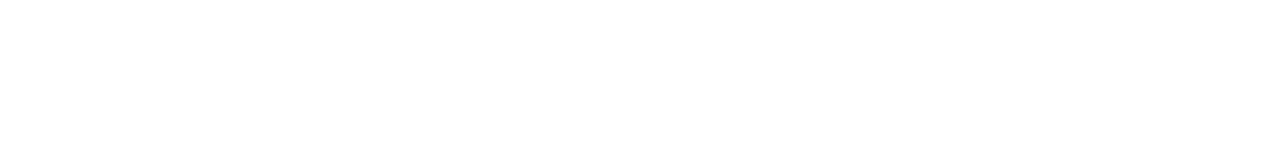
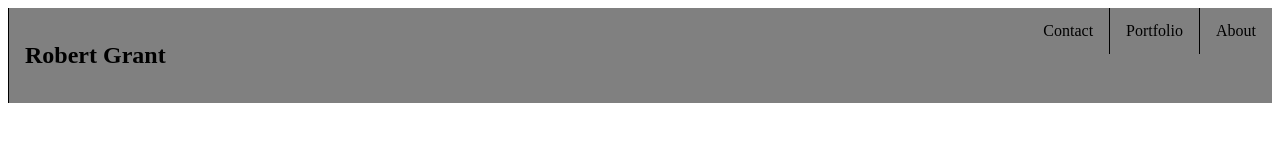
Before and after one commit to rcarver515/Practice-Portfolio, a plain HTML site: page index.html in a window 1280 px wide. Drawn offline with Linux system fonts and the light colour scheme.

Commit message:
added a nav bar

```diff
--- a/assets/css/style.css
+++ b/assets/css/style.css
@@ -0,0 +1,31 @@
+
+
+ul {
+    list-style-type: none;
+    margin: 0%;
+    padding: 0;
+    overflow: hidden;
+    background-color:gray;
+}
+
+li {
+    float: right;
+    border-left: 1px solid black;
+}
+
+li:last-child {
+    border-left: none;
+}
+
+li a {
+
+    display: block;
+    color: black;
+    text-align: center;
+    padding: 14px 16px;
+    text-decoration: none;
+}
+
+li a:hover {
+    background-color: #111111;
+}
--- a/index.html
+++ b/index.html
@@ -4,10 +4,21 @@
     <meta charset="UTF-8">
     <meta name="viewport" content="width=device-width, initial-scale=1.0">
     <meta http-equiv="X-UA-Compatible" content="ie=edge">
-    <link href="./resources/css/style.css">
+    <link href="./assets/css/style.css" rel="stylesheet" type="text/css">
     <title>RCG Practice Portfolio</title>
 </head>
 <body>
 
+    <nav>
+        <ul>
+            <li style="float: left"><h1><a class="active" href="#about">Robert Grant</a></h1></li>
+            <li><a href="#about">About</a></li>
+            <li><a href="#portfolio">Portfolio</a></li>
+            <li><a href="#contact">Contact</a></li>
+        </ul>
+    </nav>
+
+
+
 </body>
 </html>
```
Also changed, not shown: assets/img/BlackPanther.jpg (added), assets/img/lion.jpg (added), 1 other file.
